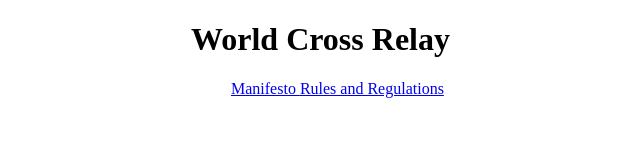
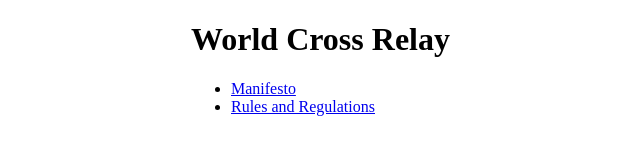
Before and after one commit to World-Cross-Relay/world-cross-relay.github.io, a plain HTML site: page index.html in a window 1280 px wide. Shown: the whole page, without its empty margins (1-641 px from the left). Drawn offline with Linux system fonts and the light colour scheme; a web font is replaced by a local one.

Commit message:
Fixed list formatting error

```diff
--- a/index.html
+++ b/index.html
@@ -11,8 +11,8 @@
 <body>
   <h1> World Cross Relay </h1>
   <ul>
-    <a href="manifesto"> Manifesto </a>
-    <a href="rules_and_regulations"> Rules and Regulations </a>
+    <li> <a href="manifesto"> Manifesto </a> </li>
+    <li> <a href="rules_and_regulations"> Rules and Regulations </a> </li>
   </ul>
 </body>
 </html>
```
